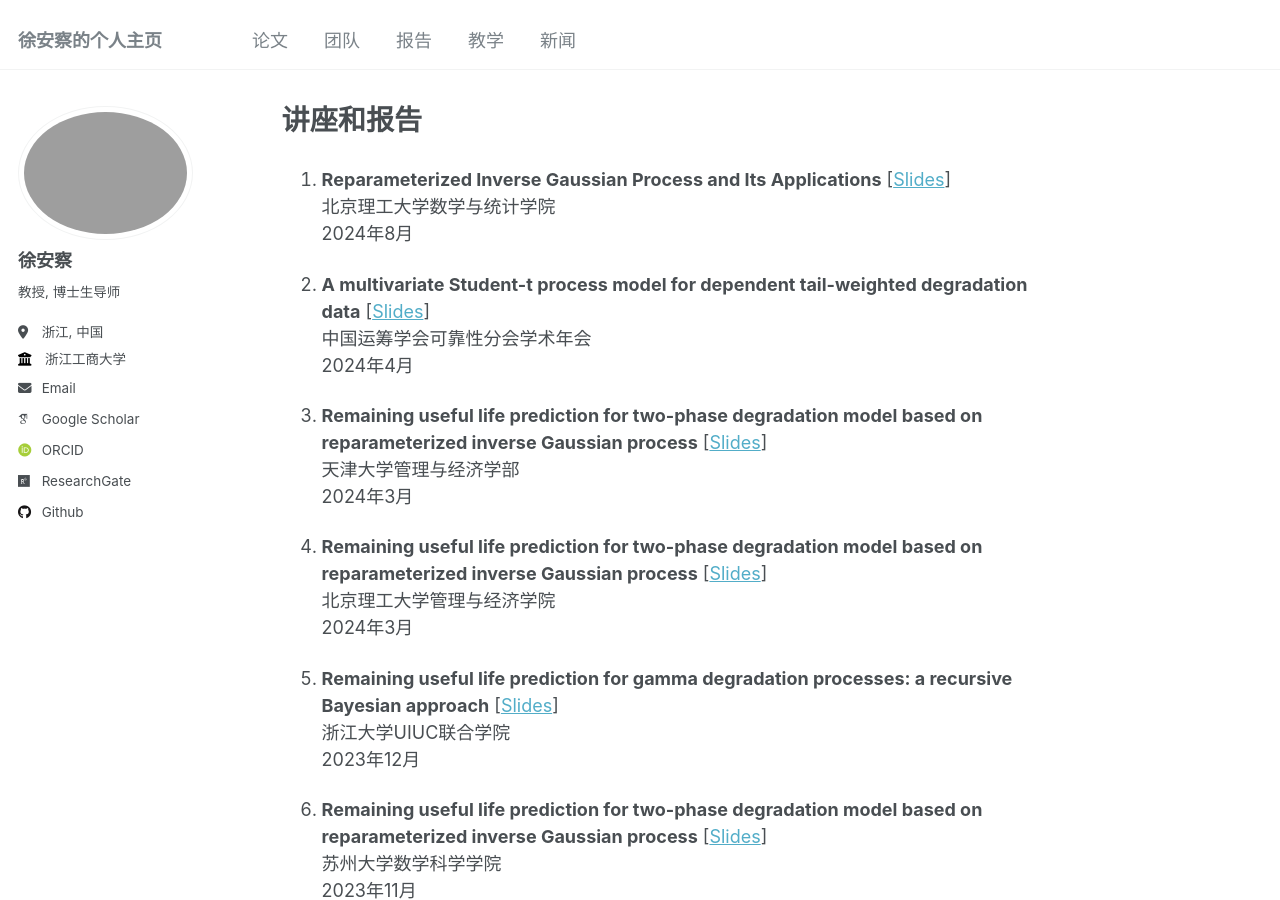
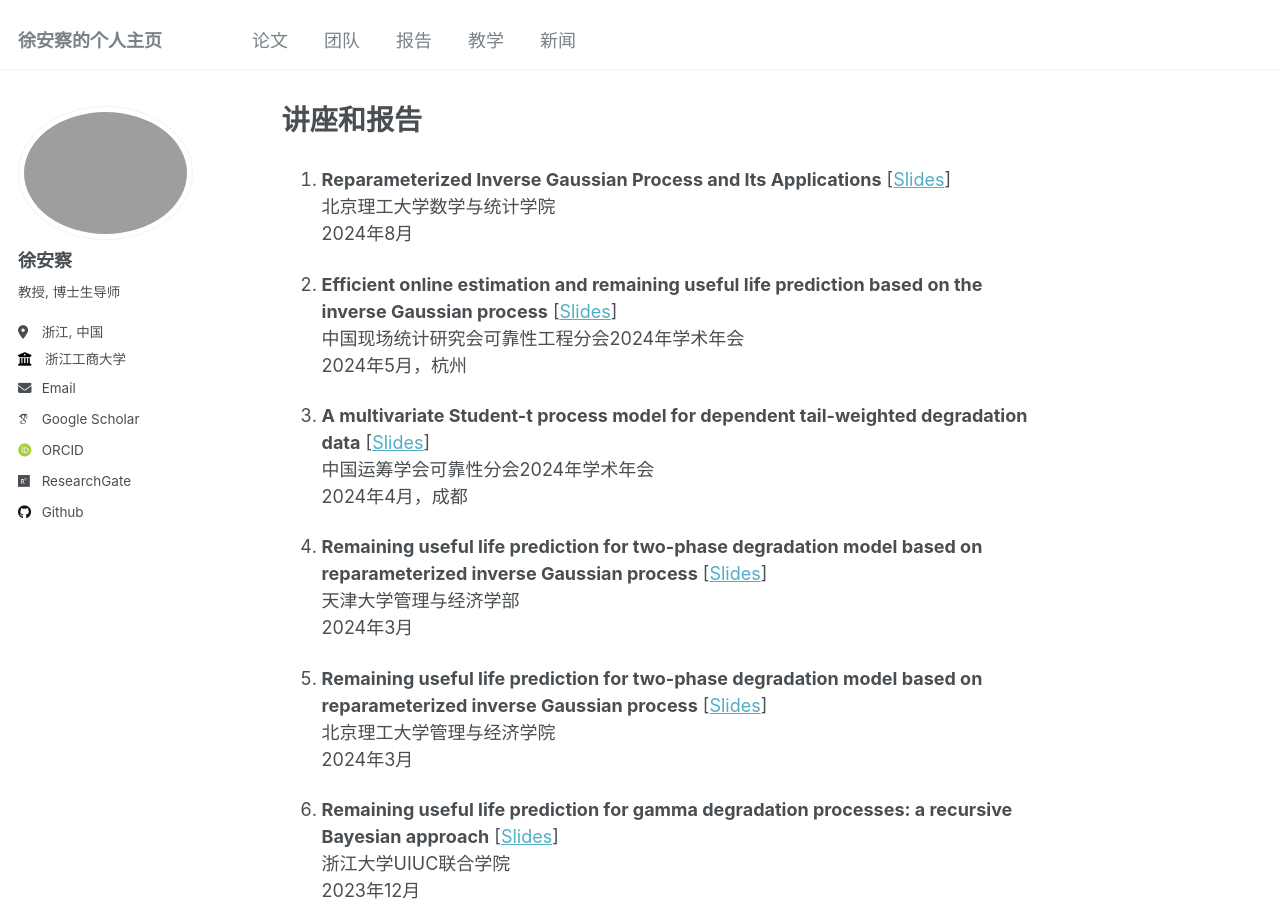
Before and after one commit to XU-ANCHA/XU-ANCHA.github.io, a Jekyll site: the page built from _pages/talks.md, in a window 1280 px wide and 900 px high. Built offline with Jekyll 4.4.1, drawn with Linux system fonts in a browser that asks for light colours; some web fonts are replaced.

Commit message:
Update talks.md

```diff
--- a/_pages/talks.md
+++ b/_pages/talks.md
@@ -8,9 +8,13 @@ author_profile: true
     北京理工大学数学与统计学院
     2024年8月
 
+1. **Efficient online estimation and remaining useful life prediction based on the inverse Gaussian process** [<a href="/files/slides/student-t.pdf">Slides</a>]
+   中国现场统计研究会可靠性工程分会2024年学术年会
+   2024年5月，杭州
+
 1. **A multivariate Student-t process model for dependent tail-weighted degradation data** [<a href="/files/slides/student-t.pdf">Slides</a>]
-   中国运筹学会可靠性分会学术年会
-   2024年4月
+   中国运筹学会可靠性分会2024年学术年会
+   2024年4月，成都
 
 1. **Remaining useful life prediction for two-phase degradation model based on reparameterized inverse Gaussian process**  [<a href="/files/slides/tp-rIG.pdf">Slides</a>]
    天津大学管理与经济学部
```
